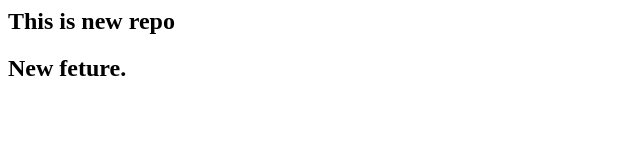
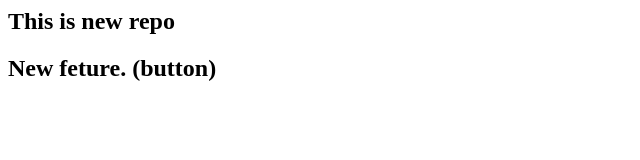
Before and after one commit to Rathod-Dipali/Local, a plain HTML site: page index.html in a window 1280 px wide. Shown: the whole page, without its empty margins (0-640 px from the left). Drawn offline with Linux system fonts and the light colour scheme.

Commit message:
Add Button

```diff
--- a/index.html
+++ b/index.html
@@ -1,2 +1,2 @@
 <h2>This is new repo</h2>
-<h2>New feture.</h2>
+<h2>New feture. (button)</h2>
```
